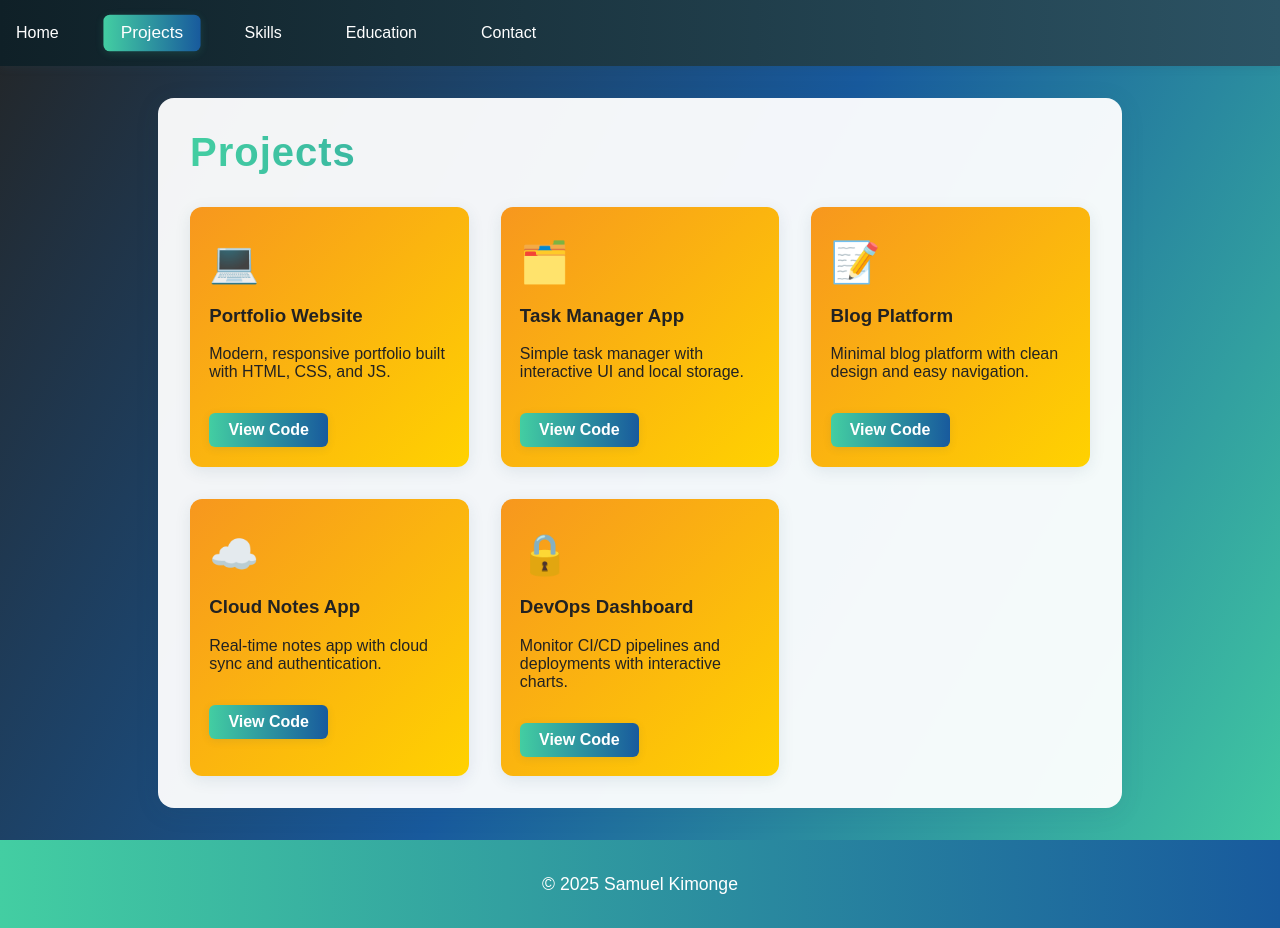
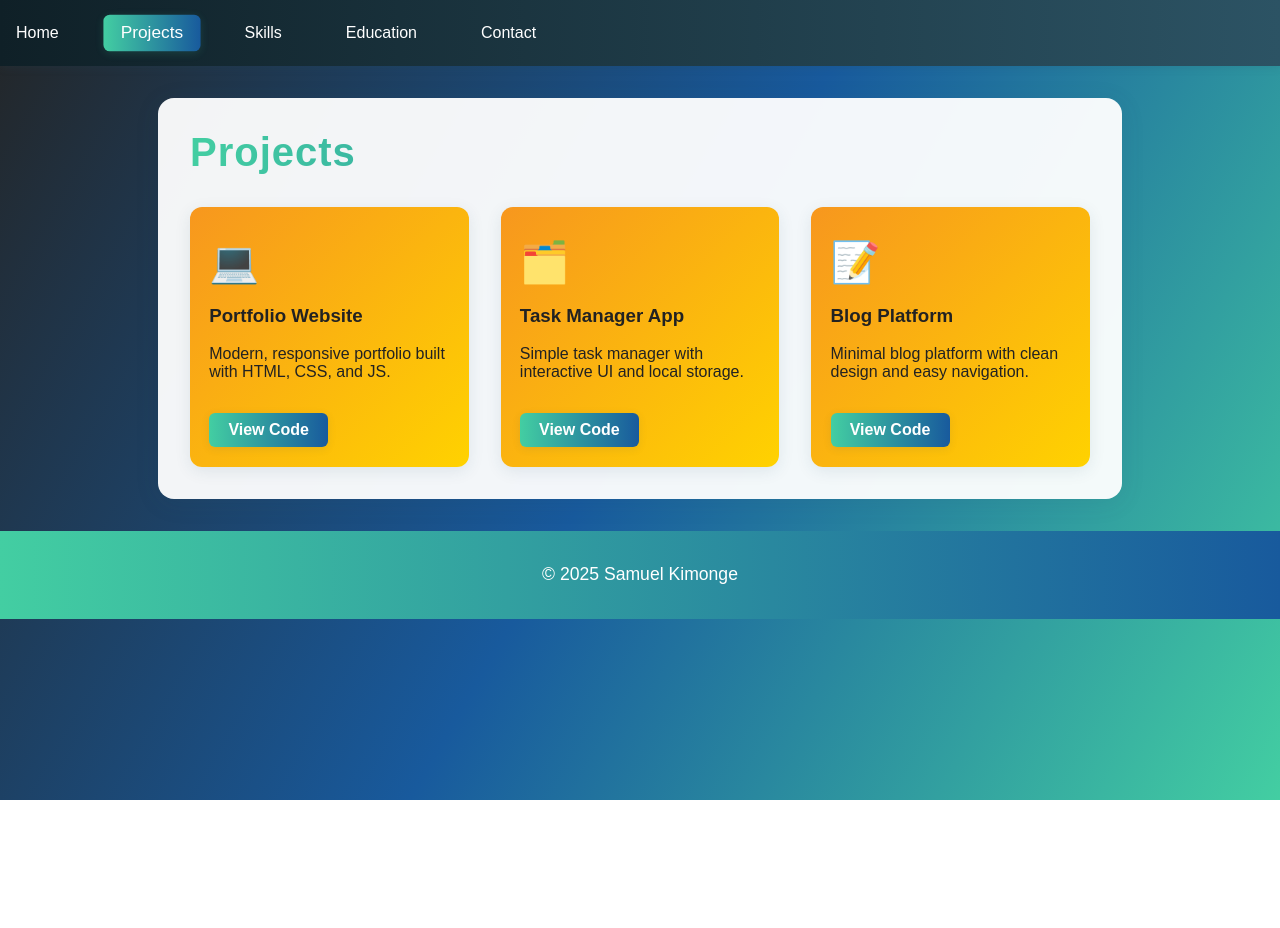
Before and after one commit to SamueL-Collabsnk/Portfolio, a plain HTML site: page projects.html in a window 1280 px wide. After the commit the page ends 800 px from the top, so only its background shows below. Drawn offline with Linux system fonts and the light colour scheme.

Commit message:
project html

```diff
--- a/projects.html
+++ b/projects.html
@@ -37,17 +37,7 @@
                 <p>Minimal blog platform with clean design and easy navigation.</p>
                 <a href="#" class="project-link">View Code</a>
             </div>
-            <div class="project-card">
-                <div class="project-icon">☁️</div>
-                <h3>Cloud Notes App</h3>
-                <p>Real-time notes app with cloud sync and authentication.</p>
-                <a href="#" class="project-link">View Code</a>
-            </div>
-            <div class="project-card">
-                <div class="project-icon">🔒</div>
-                <h3>DevOps Dashboard</h3>
-                <p>Monitor CI/CD pipelines and deployments with interactive charts.</p>
-                <a href="#" class="project-link">View Code</a>
+
             </div>
         </div>
     </section>
```
